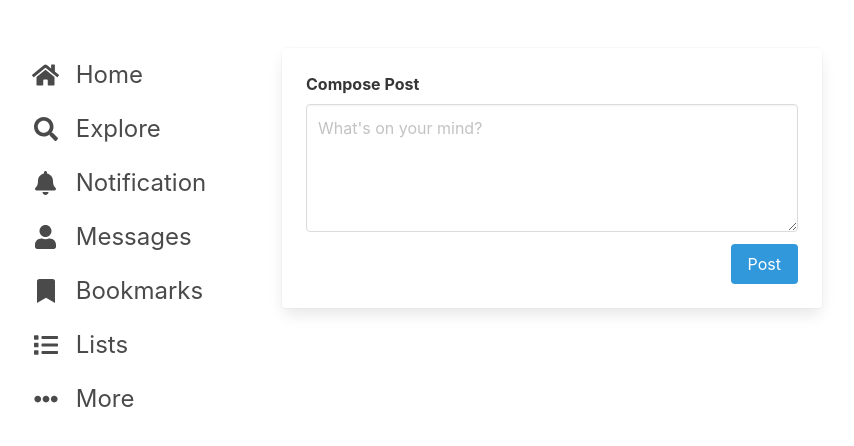
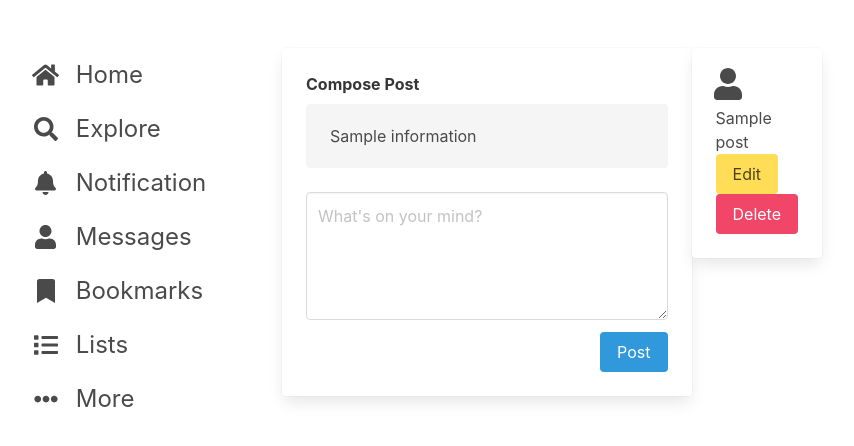
Before and after one commit to seyiodediran/view, a Flask app: template templates/index.html in a window 1280 px wide. Shown: the part 56-502 px from the top of the page, without its empty margins (88-942 px from the left). Run offline with Flask 2, Linux system fonts and the light colour scheme; the template is opened without the code that fills it: most values are stand-ins (such as "Sample title", 1, 10 or a date in 2020); parts of the project's set-up code (start-up, migrations or seed data) failed here and were passed over; some libraries are stand-ins or nearby versions.

Commit message:
modifications

```diff
--- a/app.py
+++ b/app.py
@@ -3,7 +3,7 @@ from flask import Flask, render_template, request, session, redirect, url_for
 from flask_sqlalchemy import SQLAlchemy
 app = Flask(__name__)
 
-app.config['SQLALCHEMY_DATABASE_URI'] = 'postgresql://postgres:postgres@localhost:5435/viewdb'
+app.config['SQLALCHEMY_DATABASE_URI'] = 'postgresql://postgres:postgres@localhost:5436/viewdb'
 app.config['SQLALCHEMY_TRACK_MODIFICATIONS'] = False
 app.secret_key = b'g\x0b\xaa\xaf0\xd6\n\x88\x1aI9o\x7f\xa5\n\xa4%Ek\xc5\x93\xa6\xa6\n'
 
@@ -12,7 +12,100 @@ db = SQLAlchemy(app)
 
 @app.route("/")
 def home():
-    return render_template('index.html')
+    if not signed_in():
+        return redirect(url_for('signin', next='/'))
+
+    posts = dbmodels.Post.query.all()
+
+
+    return render_template('index.html', posts=posts)
+
+
+@app.route("/process-post/", methods=['POST', 'GET'])
+def post():
+    if not signed_in():
+        return redirect(url_for('signin', next='/'))
+
+    post = request.form['post']
+
+    try:
+
+        post = dbmodels.Post(post=post)
+
+        dbmodels.db.session.add(post)
+        dbmodels.db.session.commit()
+
+    except Exception as e:
+
+        error = "Failed to post {}".format(e.__cause__)
+        return render_template('index.html', information=error, css="is-danger")
+
+    information = "Post successful"
+    return redirect(url_for('home', information=information, css="is-success"))
+
+
+@app.route("/edit/<int:id>/")
+def edit(id):
+
+    # check db for the post
+
+    posts = dbmodels.Post.query.filter_by(id=id).first()
+
+    # send post to edit form
+    return render_template('index.html', post=post)
+
+
+@app.route("/process-edit/<int:id>/", methods=['POST', 'GET'])
+def process_edit(id):
+    if not signed_in():
+        return redirect(url_for('signin', next='/'))
+
+    posts = request.form['posts']
+
+    # update db
+
+    try:
+        # get the existing data from db object
+
+        Post = dbmodels.Post.query.filter_by(id=id).first()
+
+        # update fields
+        Post.post = posts
+
+        dbmodels.db.session.commit()
+
+    except Exception as e:
+        error = "Failed to update"
+
+        return redirect(url_for('home', information=error, css="is-danger"))
+
+    return redirect(url_for('home', information="Success", css="is-success"))
+
+
+@app.route("/delete/<int:id>/", methods=['POST', 'GET'])
+def delete(id):
+    if not signed_in():
+        return redirect(url_for('signin', next='/'))
+
+    # update database
+    if session['username'] == 'seyiodediran':
+        try:
+
+            # get data from the database object
+            post = dbmodels.Post.query.filter_by(id=id).first()
+
+            # delete the record
+            dbmodels.db.session.delete(post)
+
+            dbmodels.db.session.commit()
+
+        except Exception as e:
+            error = "Failed to delete"
+            return render_template("index.html", information=error, css="is-danger")
+
+        return redirect(url_for("home", information="Successfully deleted", css="is-success"))
+    else:
+        return redirect(url_for('home'))
 
 
 @app.route("/signin/")
--- a/templates/index.html
+++ b/templates/index.html
@@ -66,27 +66,22 @@
             <div class="column is-6 is-flex is-justify-content-center">
                 <!-- <a href="" class="button is-primary">button 1</a> -->
 
-                            <div class="columns">
+                <div class="columns is-desktop">
                     <div class="column">
                         <div class="card">
-                                        <!-- <header class="card-header">
-                                <p class="card-header-title">
-                                    Component
-                                </p>
-                                <a href="#" class="card-header-icon" aria-label="more options">
-                                    <span class="icon">
-                                        <i class="fas fa-angle-down" aria-hidden="true"></i>
-                                    </span>
-                                </a>
-                            </header> -->
+
                             <div class="card-content">
                                 <div class="content">
-                                                <form action="https://google.com" method="">
+                                    <form action="/process-post/" method="post">
                                         <div class="field">
                                             <label class="label">Compose Post</label>
                                             <div class="control">
-                                                            <textarea class="textarea" cols="100"
-                                                                placeholder="What's on your mind?"></textarea>
+                                                <div class="notification {{css}}">
+                                                    {{information}}
+                                                </div>
+
+                                                <textarea class="textarea" cols="100" placeholder="What's on your mind?"
+                                                    name="post"></textarea>
                                             </div>
                                         </div>
 
@@ -98,11 +93,74 @@
                                     </form>
                                 </div>
                             </div>
-                                        <!-- <footer class="card-footer">
 
-                            </footer> -->
                         </div>
                     </div>
+                </div>
+
+                    {% for Post in posts %}
+                <div class="columns is-desktop">
+                    <div class="column">
+                        <div class="card">
+                            <div class="card-content">
+
+                                <span class="icon mr-4">
+                                    <i class="fas fa-user fa-2x"></i>
+                                </span>
+
+                                {{Post.post}}
+
+                                <div class="modal" id="Post-edit">
+                                    <div class="modal-background">
+                                        <div class="modal-card">
+                                            <form action="/process-edit/{{Post.id}}/" method="post">
+                                                <header class="modal-card-head">
+                                                    <p class="modal-card-title">Edit post</p>
+                                                </header>
+                                                <section class="modal-card-body">
+                                                        <input type="hidden" name="id" class="input"
+                                                            value="{{Post.id}}">
+                                                        <div class="field">
+                                                            <label class="label">Post</label>
+                                                            <div class="control">
+                                                                <input name="posts" class="input" type="text"
+                                                                    value="{{Post.post}}" maxlength="20" required>
+                                                            </div>
+                                                            <p class="help">Edit The post</p>
+                                                        </div>
+                                                </section>
+                                                <footer class="modal-card-foot">
+                                                    <input type="submit" class="button" value="Submit">
+                                                    <input class="button" value="Cancel" onclick="isInactive('Post-edit')">
+                                                </footer>
+                                            </form>
+                                        </div>
+                                        <button class="modal-close" aria-label="close" onclick="isInactiveandDoHistoryBack('Post-edit')"></button>
+                                    </div>
+                                </div>
+
+                                <a class="button is-warning" onclick="isActive('Post-edit')">Edit</a>
+
+                                <a class="button is-danger" onclick="isActive('confirm-delete-{{Post.id}}')">Delete</a>
+                                <div id="confirm-delete-{{Post.id}}" class="modal">
+                                    <div class="modal-background"></div>
+                                    <div class="modal-content">
+                                        <div class="box confirmation-box">
+                                            Are you sure that you want to delete post?<br /><br />
+                                            <a href="/delete/{{Post.id}}/" type="submit"
+                                                class="button is-warning">Yes</a>
+                                            <a class="button"
+                                                onclick="isInactive('confirm-delete-{{Post.id}}')">Cancel</a>
+                                        </div>
+                                    </div>
+                                </div>
+
+
+                            </div>
+                        </div>
+                    </div>
+                </div>
+                    {% endfor %}
                 </div>
 
             </div>
@@ -115,3 +173,7 @@
 </section>
 
 {% endblock %}
+
+<script>
+
+</script>
--- a/templates/layout.html
+++ b/templates/layout.html
@@ -13,7 +13,7 @@
         <div class="container">
             <nav class="navbar" role="navigation" aria-label="main navigation">
                 <div class="navbar-brand">
-                    <a class="navbar-item" href="index.html">
+                    <a class="navbar-item" href="/">
                         <img src="/static/img/view.png" width="112" height="28">
                     </a>
 
@@ -93,6 +93,25 @@
     }
 
     burger.addEventListener('click', toggle);
+
+    function isActive(elementId) {
+        var element = document.getElementById(elementId);
+        element.classList.add("is-active");
+    }
+
+    function isInactive(elementId) {
+        var element = document.getElementById(elementId);
+        element.classList.remove("is-active");
+    }
+
+    function isInactiveandDoHistoryBack(elementId) {
+        var element = document.getElementById(elementId);
+        element.classList.remove("is-active");
+        window.history.go(-1);
+        return false;
+    }
+
+
 </script>
 
 </html>
```
Also changed, not shown: dbmodels.py (+10 -1 lines). Lines whose indentation alone changed are shown as unchanged.
